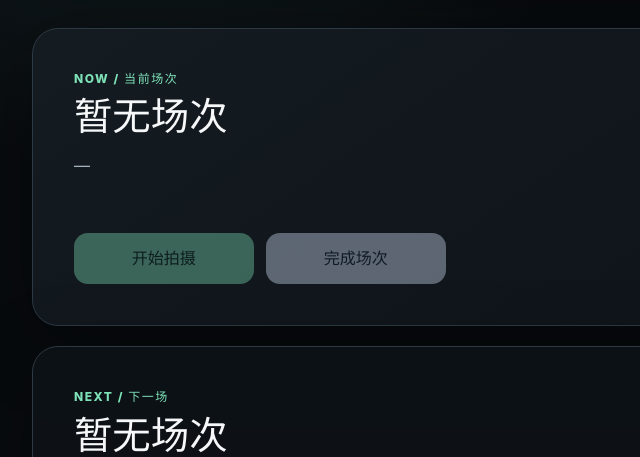
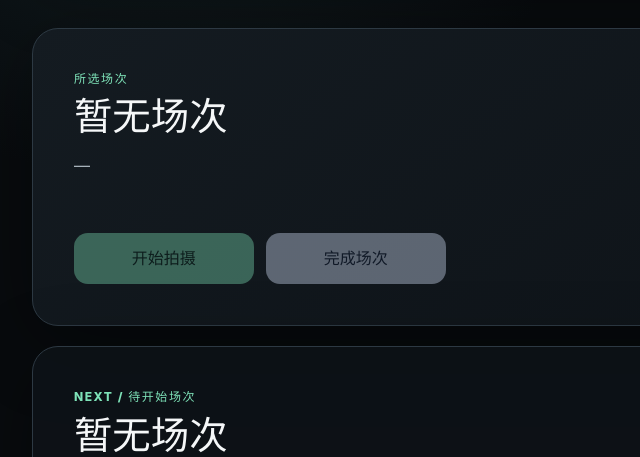
Before and after one commit to JENN2046/jenn-shooting-operations, a website: page public/kiosk-online-v3.html in a window 1280 px wide. Shown: the part 333-790 px from the top of the page, 0-640 px from the left. Drawn offline with Linux system fonts and the light colour scheme.

Commit message:
Distinguish selected kiosk session from authoritative current session

```diff
--- a/public/kiosk-online-v3.html
+++ b/public/kiosk-online-v3.html
@@ -31,7 +31,7 @@
     <p id="live-message" class="live-message" aria-live="polite" aria-atomic="true"></p>
     <section class="current-panel" aria-labelledby="current-title">
       <div class="section-heading">
-        <div><p class="eyebrow">NOW / 当前场次</p><h2 id="current-title">等待服务端任务</h2></div>
+        <div><p id="online-current-label" class="eyebrow">所选场次</p><h2 id="current-title">等待服务端任务</h2></div>
         <div class="state-stack">
           <span id="confirmed-state" class="state-badge">服务端：—</span>
           <span id="pending-state" class="state-badge pending" hidden>本地预计：—（未确认）</span>
@@ -65,7 +65,7 @@
 
     <section class="next-panel"><h2>当天场次（北京时间）</h2><ul id="online-day" class="task-list"></ul></section>
     <aside class="next-panel" aria-labelledby="next-title">
-      <p class="eyebrow">NEXT / 下一场</p>
+      <p class="eyebrow">NEXT / 待开始场次</p>
       <h2 id="next-title">暂无后续任务</h2>
       <p id="next-time" class="time-range">—</p>
       <ul id="next-tasks" class="task-list compact" aria-label="下一场全部任务"></ul>
--- a/public/kiosk-online-v3.js
+++ b/public/kiosk-online-v3.js
@@ -26,6 +26,7 @@ function slot(prefix,s){
  $(prefix+'-tasks').replaceChildren(...(s?.tasks??[]).map(t=>{const li=document.createElement('li');li.textContent=`${t.sku} · ${t.name} · ${t.kind==='静物'?'静物 / ':''}${t.shootingSubtype}`;return li;}));
 }
 function render(){
+ $('online-current-label').textContent=selected&&model?.currentId===selected?'NOW / 当前场次':'所选场次';
  slot('current',current());$('confirmed-state').textContent='服务端：'+(labels[current()?.state]??'—');
  slot('next',model?.sessions.find(s=>s.state==='scheduled'&&s.id!==selected));
  $('online-day').replaceChildren(...(model?.sessions??[]).map(s=>{const li=document.createElement('li'),b=document.createElement('button');b.type='button';b.textContent=`${time(s.plannedStart)} · ${s.tasks.map(t=>t.shootingSubtype+' '+t.name).join(' / ')} · ${labels[s.state]??s.state}`;b.disabled=busy;b.addEventListener('click',()=>{selected=s.id;render();});li.append(b);return li;}));controls();
@@ -45,7 +46,7 @@ async function api(path,body){
 }
 async function refresh(){
  const e=epoch;fresh=false;controls();
- try{const next=await api('day');if(e!==epoch)return;model=next;fresh=true;if(!model.sessions.some(s=>s.id===selected))selected=model.currentId??model.sessions[0]?.id??null;render();}
+ try{const next=await api('day');if(e!==epoch)return;model=next;fresh=true;if(!model.sessions.some(s=>s.id===selected))selected=model.currentId??model.sessions.find(s=>s.state==='scheduled')?.id??model.sessions[0]?.id??null;render();}
  catch(err){if(e!==epoch)return;fresh=false;model=null;selected=null;render();say(navigator.onLine?err.message:'已离线，禁止操作；恢复连接后先刷新。');}
 }
 async function sendPending(){
```
Also changed, not shown: tests/support/kiosk-online-browser.mjs (+1 -1 lines).
